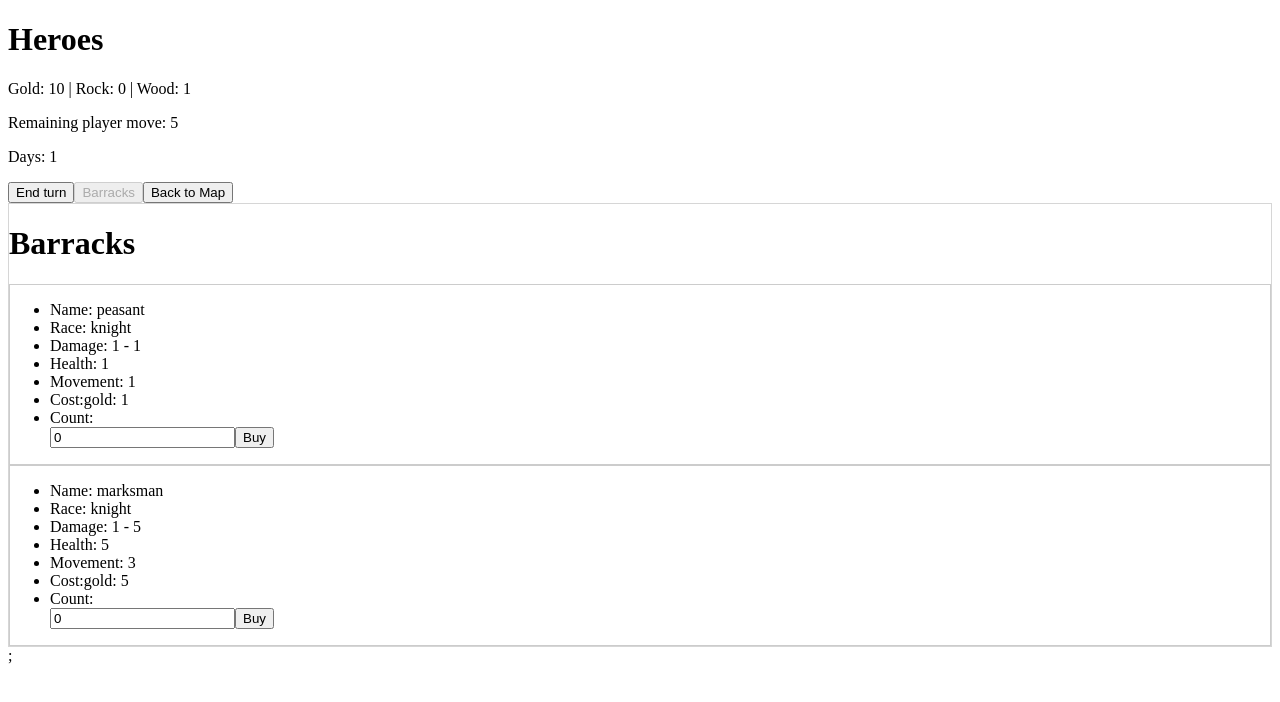
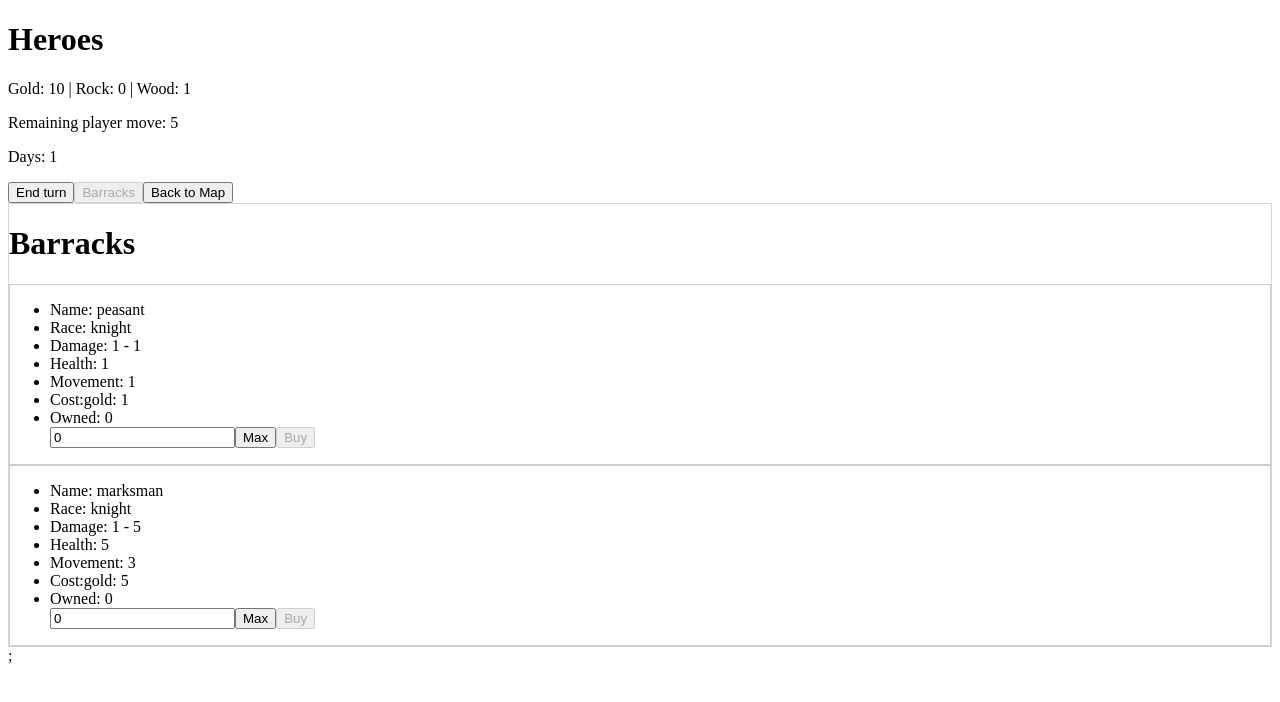
Before and after one commit to dtourek/homam, a React (Create React App) app: page / in a window 1280 px wide. Both pictures are taken after a click on the button "Barracks". Shown: the top 702 px of the page. Built offline with nearby package versions, Linux system fonts and the light colour scheme.

Commit message:
feat(army) buying army is limited by available resources (#77)

```diff
--- a/src/modules/barracks/Barracks.tsx
+++ b/src/modules/barracks/Barracks.tsx
@@ -33,7 +33,7 @@ export const Barracks = ({ player, buyArmy }: IProps) => {
                 </span>
               ))}
             </li>
-            <li>Count: {player.army.find((u) => unit.id === u.id)?.owned}</li>
+            <li>Owned: {player.army.find((u) => unit.id === u.id)?.owned ?? 0}</li>
             <BuyArmy army={player.army} buyArmy={buyArmy} unit={unit} resources={player.resources} />
           </ul>
         </div>
--- a/src/modules/barracks/BuyArmy.tsx
+++ b/src/modules/barracks/BuyArmy.tsx
@@ -2,12 +2,13 @@ import React, { FormEvent, useState } from 'react';
 import { IArmyUnit } from '../army/interfaces';
 import { IPlayerResources } from '../resources/interfaces';
 import { IUsePlayer } from '../player/usePlayer';
+import { maxUnits } from './maxUnits';
 
 interface IProps {
   army: IArmyUnit[];
   unit: IArmyUnit;
   buyArmy: IUsePlayer['buyArmy'];
-  resources: IPlayerResources; // TODO
+  resources: IPlayerResources;
 }
 
 export const BuyArmy = ({ buyArmy, unit, resources }: IProps) => {
@@ -28,10 +29,18 @@ export const BuyArmy = ({ buyArmy, unit, resources }: IProps) => {
           type="number"
           value={buyCount}
           onChange={(e) => {
-            setBuyCount(Number(e.target.value));
+            const value = Number(e.target.value);
+            if (value <= maxUnits(unit, resources)) {
+              setBuyCount(value);
+            }
           }}
         />
-        <button type="submit">Buy</button>
+        <button type="button" onClick={() => setBuyCount(maxUnits(unit, resources))}>
+          Max
+        </button>
+        <button type="submit" disabled={buyCount === 0}>
+          Buy
+        </button>
       </form>
       {buyCount > 0 && (
         <p>
--- /dev/null
+++ b/src/modules/barracks/maxUnits.ts
@@ -0,0 +1,7 @@
+import { IArmyUnit } from '../army/interfaces';
+import { IPlayerResources } from '../resources/interfaces';
+
+export const maxUnits = (unit: IArmyUnit, resources: IPlayerResources): number => {
+  const maxValues = unit.cost.map((cost) => Math.floor(resources[cost.type] / cost.amount));
+  return Math.min(...maxValues);
+};
--- a/src/modules/player/usePlayer.ts
+++ b/src/modules/player/usePlayer.ts
@@ -6,7 +6,7 @@ import { IMapResource, IPlayerResources } from '../resources/interfaces';
 import { IField } from '../map/field/interfaces';
 import { isObstacleField } from '../map/field/utils';
 import { IArmyUnit } from '../army/interfaces';
-import { addResources, addUnit } from './utils';
+import { addResources, addUnit, buyUnit } from './utils';
 
 export type IUsePlayer = ReturnType<typeof usePlayer>;
 
@@ -31,7 +31,7 @@ export const usePlayer = (defaultMovement: number) => {
   };
 
   const buyArmy = (unit: IArmyUnit, count: number) => {
-    setPlayer({ ...player, army: addUnit(player.army, unit, count) });
+    setPlayer({ ...player, army: addUnit(player.army, unit, count), resources: buyUnit(player.resources, unit, count) ?? player.resources });
   };
 
   return { player, movePlayer, onEndTurn, increaseResource, buyArmy };
--- a/src/modules/player/utils.ts
+++ b/src/modules/player/utils.ts
@@ -1,6 +1,8 @@
 import { ILocation, IPlayer } from './interfaces';
 import { IArmyUnit } from '../army/interfaces';
 import { IPlayerResources } from '../resources/interfaces';
+import { Nullable } from 'tabor';
+import { maxUnits } from '../barracks/maxUnits';
 
 export const isPlayerField = (location: ILocation, player: IPlayer): boolean => location.x === player.location.x && location.y === player.location.y;
 
@@ -20,3 +22,15 @@ export const addResources = (resources: Partial<IPlayerResources>, player: IPlay
   Object.keys(resources).reduce((acc, key) => {
     return { ...acc, [key]: acc[key] + resources[key] };
   }, player.resources);
+
+export const buyUnit = (resources: IPlayerResources, unit: IArmyUnit, count: number): Nullable<IPlayerResources> => {
+  const maxCanBuy = maxUnits(unit, resources);
+  if (count > maxCanBuy) {
+    return null;
+  }
+
+  const cost = unit.cost
+    .map((cost) => ({ ...cost, amount: cost.amount * count }))
+    .reduce((acc, curr) => ({ ...acc, [curr.type]: resources[curr.type] - curr.amount }), {} as IPlayerResources);
+  return { ...resources, ...cost };
+};
```
Also changed, not shown: 2 other files (tests, documents, lock files or other folders).
